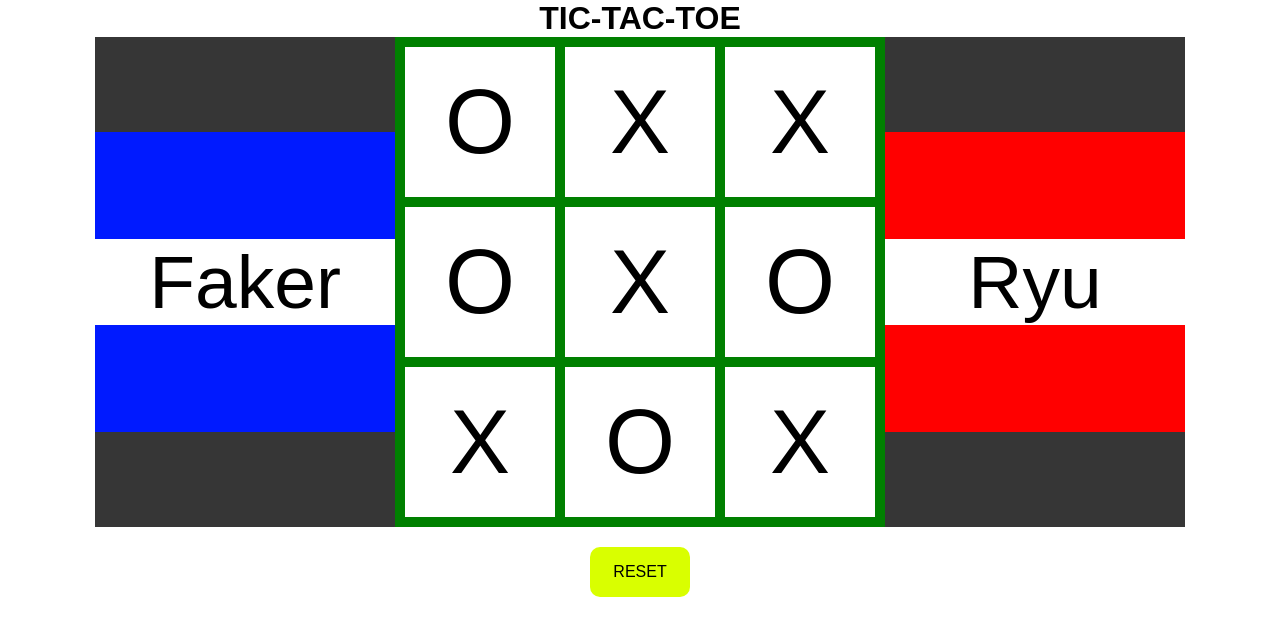
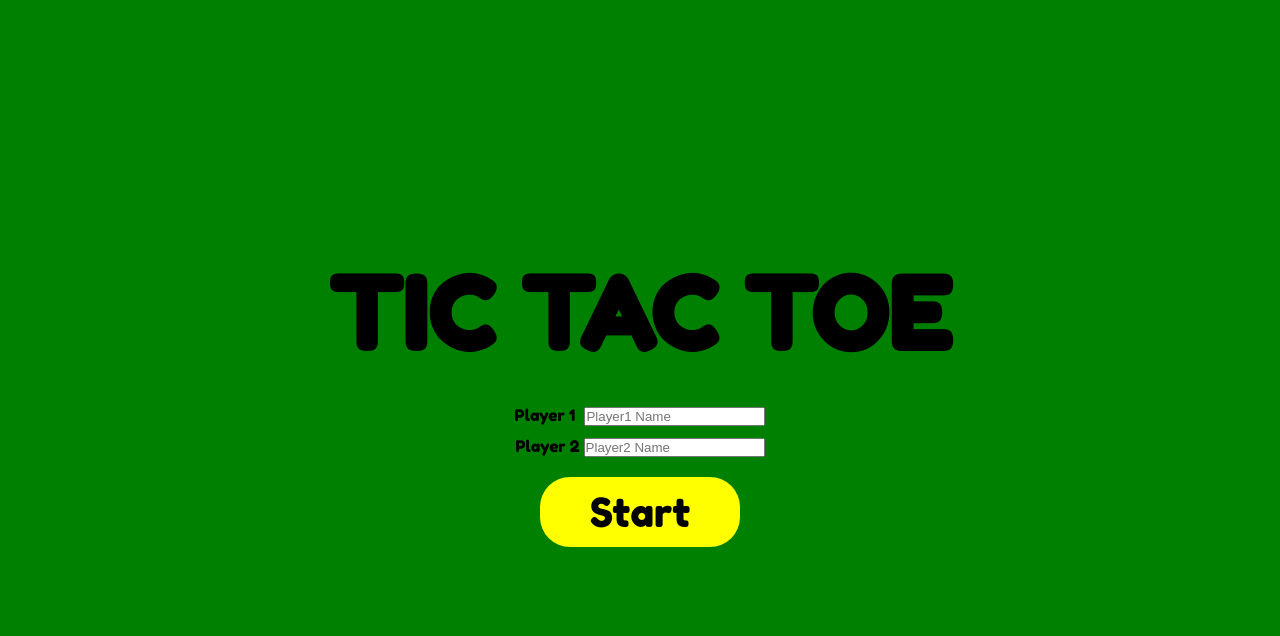
Before and after one commit to patchdpineapple/tic-tac-toe, a plain HTML site: page index.html in a window 1280 px wide. Drawn offline with Linux system fonts and the light colour scheme.

Commit message:
added start form and clickable board

```diff
--- a/index.html
+++ b/index.html
@@ -3,35 +3,52 @@
 
 <head>
     <meta charset="UTF-8">
-    <title>Project: Tic-Tac-Toe</title>
+    <title>Project: Tic Tac Toe</title>
     <link rel="stylesheet" href="styles.css">
+    <link href="https://fonts.googleapis.com/css2?family=Fredoka+One&display=swap" rel="stylesheet">
 </head>
 
 <body>
-    <h1>TIC-TAC-TOE</h1>
+    <div id="startpage">
+        <h1 style="margin-bottom: 30px;">TIC TAC TOE</h1>
+        <form id="formEnterName">
+            <div style="margin-bottom: 10px;">
+                <label for="player1" style="margin-right: 5px;">Player 1</label>
+                <input type="text" name="player1" class="entername" id="formPlayer1Name" placeholder="Player1 Name">
+            </div>
+            <div style="margin-bottom: 20px;">
+                <label for="player2">Player 2</label>
+                <input type="text" name="player2" class="entername" id="formPlayer2Name" placeholder="Player2 Name">
+            </div>
+            <button type="button" id="btnStart" onclick="game.start()">Start</button>
+        </form>
+    </div>
+
+    <div id="gamepage">
+        <h2 style="margin-top: 20px;">TIC TAC TOE</h1>
             <main>
                 <div id="gamewrapper">
-            <div class="playerarea player1">
-                <div class="playername">Faker</div>
+                    <div class="playerarea player1 playerturn">
+                        <div class="playername" id="player1name"></div>
                     </div>
                     <div id="boardarea">
-                <div class="btnmarkarea">O</div>
-                <div class="btnmarkarea">X</div>
-                <div class="btnmarkarea">X</div>
-                <div class="btnmarkarea">O</div>
-                <div class="btnmarkarea">X</div>
-                <div class="btnmarkarea">O</div>
-                <div class="btnmarkarea">X</div>
-                <div class="btnmarkarea">O</div>
-                <div class="btnmarkarea">X</div>
+                        <div class="btnmarkarea" id="0"></div>
+                        <div class="btnmarkarea" id="1"></div>
+                        <div class="btnmarkarea" id="2"></div>
+                        <div class="btnmarkarea" id="3"></div>
+                        <div class="btnmarkarea" id="4"></div>
+                        <div class="btnmarkarea" id="5"></div>
+                        <div class="btnmarkarea" id="6"></div>
+                        <div class="btnmarkarea" id="7"></div>
+                        <div class="btnmarkarea" id="8"></div>
                     </div>
                     <div class="playerarea player2">
-                <div class="playername">Ryu</div>
+                        <div class="playername" id="player2name"></div>
                     </div>
                 </div>
             </main>
-    <div class="btnReset">RESET</div>
-
+            <button type="button" class="btnReset" onclick="game.gameboard.resetBoard()">RESET</button>
+    </div>
     <script src="script.js"></script>
 </body>
 
--- a/script.js
+++ b/script.js
@@ -1,5 +1,5 @@
 //
-const gameinitialize = (function (){
+const gamemaster = (function () {
 
 
 
@@ -14,20 +14,87 @@ const gameinitialize = (function (){
 
 
 // Game module
-const game = (function (){
+const game = (function () {
 
-    let gameboard = ['O','X','X','O','X','O','X','O','X'];
+    let _turn = 1;
 
 
-    function initializeboard(){
+    let gameboard = {
+        boardArray: ['O', 'X', 'X', 'O', 'X', 'O', 'X', 'O', 'X'],
 
+        fillBoard: function () {
+            for (let i = 0; i < this.boardArray.length; i++) {
+                document.getElementById(`${i}`).textContent = this.boardArray[i];
+
+            }
+        },
+
+        resetBoard: function () {
+            for (let i = 0; i < this.boardArray.length; i++) {
+                document.getElementById(`${i}`).textContent = '';
+
+            }
+        },
+
+
+
+    };
+
+    function _checkWinner() {
+
+
+    }
+
+    function _displayWinner() {
+
+    }
+
+    function _setBoard() {
+        for (let i = 0; i < gameboard.boardArray.length; i++) {
+            document.getElementById(`${i}`).addEventListener('click', (e) => {
+                let target = e.target;
+                if(_turn == 1){
+                    target.textContent = 'O';
+                    _turn = 2;
+                }
+                else if(_turn == 2){
+                    target.textContent = 'X';
+                    _turn = 1;
+                }
+
+
+            });
+        }
 
     }
 
 
 
+
+
+    function start() {
+        _setBoard();
+
+        let name1 = document.getElementById('formPlayer1Name').value;
+        let name2 = document.getElementById('formPlayer2Name').value;
+        document.getElementById('player1name').textContent = name1;
+        document.getElementById('player2name').textContent = name2;
+        document.getElementById('startpage').style.display = "none";
+
+    }
+
+    function resetForm() {
+        document.getElementById('formPlayer1Name').value = '';
+        document.getElementById('formPlayer2Name').value = '';
+    }
+
+
+
+
     return {
         gameboard,
+        start,
+        resetForm,
     };
 
 
@@ -36,17 +103,19 @@ const game = (function (){
 
 
 //Player factory
-const Player = function (name) {
+const Player = function (name, mark) {
 
     let playername = '';
 
-    function setName(name){
+    function setName(name) {
         playername = name;
     }
 
-    function addMark(){
-
+    function addMark() {
+        game.gameboard.markboard('O');
     }
 
-    return {playername, addMark};
+    return { playername, addMark };
 }
+
+game.resetForm();
--- a/styles.css
+++ b/styles.css
@@ -2,7 +2,7 @@
     box-sizing: border-box;
     margin: 0;
     padding: 0;
-    font-family: Arial, Helvetica, sans-serif;
+    font-family: Fredoka One,Arial, Helvetica, sans-serif;
 }
 
 body {
@@ -13,12 +13,70 @@ body {
 
 }
 
+#startpage {
+    display: flex;
+    flex-flow: column;
+    justify-content: center;
+    align-items: center;
+    z-index: 9;
+    background-color: green;
+    position: fixed;
+    top: 0;
+    left: 0;
+    width: 100vw;
+    height: 100vh;
+}
+
+#startpage > h1 {
+    font-size: 100px;
+}
+
+#formEnterName {
+    display: flex;
+    flex-flow: column;
+    justify-content: flex-start;
+    align-items: center;
+}
+
+.entername {
+    font-family: Arial, Helvetica, sans-serif;
+}
+
+#btnStart {
+    border:none;
+    width: 200px;
+    height: 70px;
+    border-radius: 30px;
+    font-size: 40px;
+    background-color: yellow;
+    color: rgb(0, 0, 0);
+}
+
+#btnStart:hover {
+    box-shadow: 0px 0px 20px hsl(120, 100%, 50%);
+}
+
+#gamepage {
+    display: flex;
+    flex-flow: column;
+    justify-content: flex-start;
+    align-items: center;
+
+}
+
+h2 {
+    font-size: 15px;
+    color: hsl(0, 0%, 35%);
+    margin-bottom: 30px;
+}
+
+
 #gamewrapper {
     display: flex;
     flex-flow: row;
     justify-content: center;
     align-items: flex-start;
-    background-color: hsl(0, 0%, 21%);
+    background-color: hsl(0, 0%, 100%);
 
 
 }
@@ -29,31 +87,53 @@ body {
     justify-content: center;
     align-items: center;
     width: 300px;
-    height: 300px;
+    height: 70px;
+    padding: 20px;
     align-self: center;
     background-color: rgb(0, 26, 255);
+    border-radius: 50px;
+    opacity: .5;
 
+}
+
+.player1 {
+    margin-right: 60px;
+}
+
+.player2 {
+    margin-left: 60px;
+    background-color: rgb(255, 0, 0);
+}
+
+.playerturn {
+    opacity: 1;
+    box-shadow: 0px 0px 70px rgb(0, 255, 0);
 }
 
 .playername{
     text-align: center;
     background-color: rgb(255, 255, 255);
-    width: 300px;
-    font-size: 75px;
+    width: 100%;
+    font-size: 30px;
+    border-radius: 50px;
+
+
 }
 
-.player2 {
-    background-color: rgb(255, 0, 0);
-}
+
 
 #boardarea {
     display: grid;
-    grid-template-columns: repeat(3, 150px);
-    grid-gap: 10px;
-    width: 490px;
-    height: 490px;
+    grid-template-columns: repeat(3, 1fr);
+    grid-template-rows: auto;
+    justify-items: center;
+    grid-gap: 5px;
+    align-items: center;
+    padding: 10px;
     background-color: green;
-    padding: 10px;
+    box-shadow: 0px 0px 5px rgb(0, 0, 0);
+
+
 }
 
 .btnmarkarea {
@@ -61,10 +141,15 @@ body {
     flex-flow: column;
     justify-content: center;
     align-items: center;
-    width: 150px;
-    height: 150px;
+    width: 90px;
+    height: 90px;
     background-color: white;
     font-size: 90px;
+    font-family: Fredoka One, sans-serif;
+}
+
+.btnmarkarea:hover {
+    box-shadow: 0px 0px 10px rgb(255, 255, 255);
 }
 
 .btnReset {
@@ -73,9 +158,15 @@ body {
     justify-content: center;
     align-items: center;
     background-color: rgb(217, 255, 0);
-    width: 100px;
-    height: 50px;
+    width: 80px;
+    height: 30px;
+    border: none;
     border-radius: 10px;
-    margin-top: 20px;
+    margin-top: 40px;
+    box-shadow: 0px 0px 10px rgb(0, 0, 0);
+    opacity: .5;
+}
 
+.btnReset:hover {
+    opacity: 1;
 }
```
Lines whose indentation alone changed are shown as unchanged.
